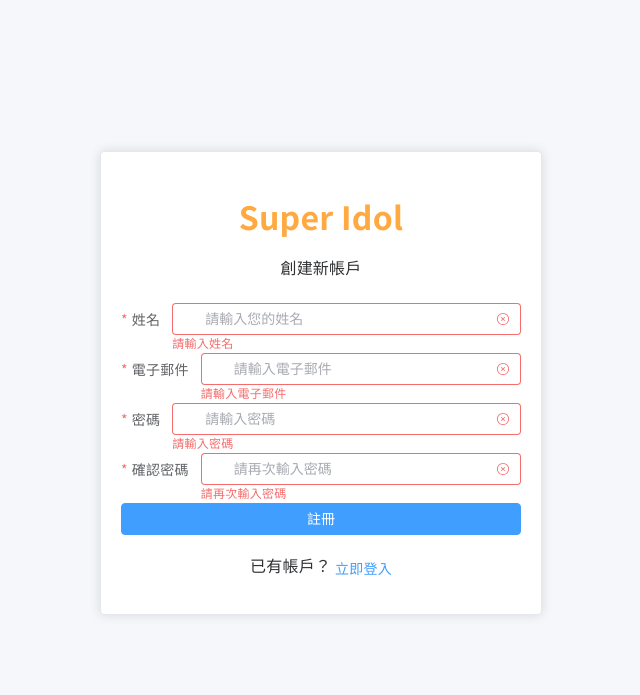
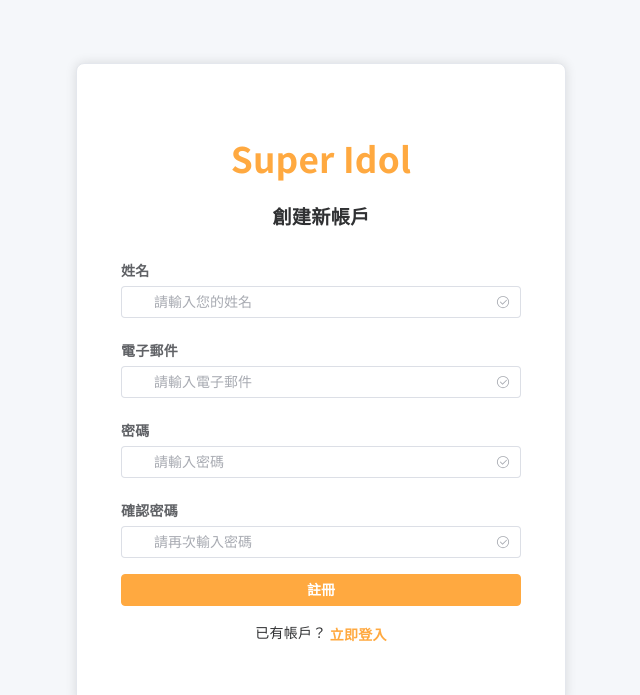
Before and after one commit to 112306024-0823/superidol, a Vue app in the folder super-idol/frontend/: page /register in a window 1280 px wide. Shown: the part 101-796 px from the top of the page, without its empty margins (319-959 px from the left). Built offline with nearby package versions, Linux system fonts and the light colour scheme.

Commit message:
紅字改成沒有輸入顯示紅字
把紅字改成沒有輸入或不符合格式才顯示紅字

```diff
--- a/super-idol/frontend/src/pages/auth/Login.vue
+++ b/super-idol/frontend/src/pages/auth/Login.vue
@@ -76,53 +76,69 @@ export default {
     const loginForm = ref(null)
     const formIsValid = ref(true) // 預設設為true以允許提交
     const connectionStatus = ref('waiting')
+    const isSubmitAttempted = ref(false)
+
 
     const form = reactive({
       email: '',
       password: ''
     })
 
-    // 定義表單驗證規則
   const rules = {
   email: [
-        { required: true, message: '請輸入電子郵件', trigger: 'blur' },
     {
       validator: (rule, value, callback) => {
+        if (!isSubmitAttempted.value && !value) {
+          // 剛進入且空白，不顯示錯誤
+          callback();
+          return;
+        }
         if (!value) {
-              callback(new Error('請輸入電子郵件'))
+          callback(new Error('請輸入電子郵件'));
         } else if (!isValidEmail(value)) {
-              callback(new Error('請輸入有效的電子郵件地址'))
+          callback(new Error('請輸入有效的電子郵件地址'));
         } else {
-              callback()
+          callback();
         }
       },
       trigger: ['blur', 'change']
     }
   ],
   password: [
-        { required: true, message: '請輸入密碼', trigger: 'blur' },
-        { min: 8, message: '密碼長度必須至少為8個字符', trigger: 'blur' }
+    {
+      validator: (rule, value, callback) => {
+        if (!isSubmitAttempted.value && !value) {
+          // 剛進入且空白，不顯示錯誤
+          callback();
+          return;
+        }
+        if (!value) {
+          callback(new Error('請輸入密碼'));
+        } else if (value.length < 8) {
+          callback(new Error('密碼長度必須至少為8個字符'));
+        } else {
+          callback();
+        }
+      },
+      trigger: ['blur', 'change']
+    }
   ]
 }
 
-    // 表單提交時先進行驗證
+
+
 const submitForm = () => {
-      if (!loginForm.value) {
-        // 如果表單ref不存在，直接執行登入邏輯
-        handleLogin();
-        return;
-      }
-
-      loginForm.value.validate((valid) => {
+  isSubmitAttempted.value = true;
+  loginForm.value?.validate(valid => {
     if (valid) {
       handleLogin();
     } else {
-          // 即使表單驗證失敗，也允許嘗試登入
-          console.log('表單驗證失敗，但仍嘗試登入');
-          handleLogin();
+      console.log('驗證失敗');
     }
   });
-    }
+};
+
+
 
     // 即時驗證電子郵件
     const validateEmail = () => {
@@ -187,7 +203,8 @@ export default {
       formIsValid,
       connectionStatus,
       isLoading: computed(() => authStore.isLoading),
-      authError
+      authError,
+      isSubmitAttempted
     }
   }
 }
--- a/super-idol/frontend/src/pages/auth/Register.vue
+++ b/super-idol/frontend/src/pages/auth/Register.vue
@@ -101,6 +101,7 @@ export default {
     const authStore = useAuthStore()
     const registerForm = ref(null)
     const formIsValid = ref(true) // 設為true以允許提交
+    const isSubmitAttempted = ref(false)
     const passwordResult = ref({
       isValid: false,
       message: '',
@@ -116,12 +117,15 @@ export default {
 
     const localError = ref('')
 
-    // 定義表單驗證規則
   const rules = {
   name: [
-        { required: true, message: '請輸入姓名', trigger: 'blur' },
     {
       validator: (rule, value, callback) => {
+        if (!isSubmitAttempted.value && !value) {
+          // 尚未提交且空白，不顯示錯誤
+          callback()
+          return
+        }
         if (!value) {
           callback(new Error('請輸入姓名'))
         } else if (!isValidName(value)) {
@@ -134,9 +138,12 @@ export default {
     }
   ],
   email: [
-        { required: true, message: '請輸入電子郵件', trigger: 'blur' },
     {
       validator: (rule, value, callback) => {
+        if (!isSubmitAttempted.value && !value) {
+          callback()
+          return
+        }
         if (!value) {
           callback(new Error('請輸入電子郵件'))
         } else if (!isValidEmail(value)) {
@@ -149,28 +156,35 @@ export default {
     }
   ],
   password: [
-        { required: true, message: '請輸入密碼', trigger: 'blur' },
-        { min: 8, message: '密碼長度必須至少為8個字符', trigger: 'blur' },
     {
       validator: (rule, value, callback) => {
+        if (!isSubmitAttempted.value && !value) {
+          callback()
+          return
+        }
+        if (!value) {
+          callback(new Error('請輸入密碼'))
+        } else if (value.length < 8) {
+          callback(new Error('密碼長度必須至少為8個字符'))
+        } else {
           const result = validatePassword(value)
           if (!result.isValid) {
             callback(new Error(result.message))
           } else {
-              // 當密碼變更時，同時檢查確認密碼
-              if (form.confirmPassword) {
-                registerForm.value?.validateField('confirmPassword')
+            callback()
           }
-              callback()
         }
       },
       trigger: ['blur', 'change']
     }
   ],
   confirmPassword: [
-        { required: true, message: '請再次輸入密碼', trigger: 'blur' },
     {
       validator: (rule, value, callback) => {
+        if (!isSubmitAttempted.value && !value) {
+          callback()
+          return
+        }
         if (!value) {
           callback(new Error('請再次輸入密碼'))
         } else if (!doPasswordsMatch(form.password, value)) {
@@ -183,6 +197,7 @@ export default {
     }
   ]
 }
+
 
     // 檢查密碼強度
     const checkPasswordStrength = () => {
@@ -206,24 +221,21 @@ export default {
       }
     }
 
-    // 表單提交時先進行驗證
   const submitForm = () => {
+  isSubmitAttempted.value = true
   if (!registerForm.value) {
-        // 如果表單ref不存在，直接執行註冊邏輯
-        handleRegister();
-        return;
+    handleRegister()
+    return
+  }
+  registerForm.value.validate(valid => {
+    if (valid) {
+      handleRegister()
+    } else {
+      console.log('表單驗證失敗，顯示錯誤訊息')
+    }
+  })
 }
 
-      registerForm.value.validate((valid) => {
-        if (valid) {
-          handleRegister();
-        } else {
-          // 即使表單驗證失敗，也允許用戶嘗試註冊
-          console.log('表單驗證失敗，但仍嘗試註冊');
-          handleRegister();
-        }
-      });
-    }
 
     const handleRegister = async () => {
       if (form.password !== form.confirmPassword) {
@@ -280,6 +292,7 @@ export default {
       validateConfirmPassword,
       checkPasswordStrength,
       passwordResult,
+      isSubmitAttempted,
       formIsValid,
       isLoading: computed(() => authStore.isLoading),
       authError
@@ -300,6 +313,9 @@ export default {
 .auth-container {
   width: 100%;
   max-width: 440px;
+  padding: 24px;
+  box-shadow: 0 4px 12px rgb(0 0 0 / 0.1);
+  border-radius: 8px;
 }
 
 .auth-header {
@@ -308,26 +324,88 @@ export default {
 }
 
 .auth-header h1 {
-  color: #ffa940;
+  color: #ffa940; /* 橘色 */
   margin-bottom: 8px;
+  font-weight: 700;
+  font-size: 2.2rem;
+}
+
+.auth-header p {
+  color: #303133; /* 深灰/黑色 */
+  font-weight: 600;
+  font-size: 1.2rem;
 }
 
 .auth-form {
   margin-top: 20px;
 }
 
+/* 全部表單欄位垂直排列 */
+.auth-form >>> .el-form-item {
+  flex-direction: column;
+  align-items: flex-start;
+  margin-bottom: 16px;
+}
+
+
+
+/* 輸入框寬度全滿 */
+.auth-form >>> .el-form-item__content {
+  width: 100%;
+}
+
+
+/* 讓表單標籤跟輸入框垂直排列 */
+.auth-form >>> .el-form-item {
+  flex-direction: column;
+  align-items: flex-start;
+}
+
+.auth-form >>> .el-form-item__label {
+  padding: 0 0 6px 0;
+  font-weight: 600;
+  color: #606266;
+}
+
+/* 輸入框寬度全滿 */
+.auth-form >>> .el-form-item__content {
+  width: 100%;
+}
+
+/* 按鈕橘色風格 */
 .register-btn {
   width: 100%;
+  background-color: #ffa940;
+  border-color: #ffa940;
+  color: white;
+  font-weight: 600;
+  transition: background-color 0.3s ease;
+  border-radius: 4px;
+}
+
+.register-btn:hover {
+  background-color: #d48806;
+  border-color: #d48806;
+}
+
+/* 立即登入橘色連結 */
+.auth-footer .el-link {
+  color: #ffa940 !important;
+  font-weight: 600;
+  cursor: pointer;
 }
 
 .auth-footer {
   text-align: center;
   margin-top: 16px;
+  font-size: 14px;
 }
 
+/* 密碼強度提示 */
 .password-strength {
   margin-top: 5px;
   font-size: 12px;
+  font-weight: 600;
 }
 
 .password-strength.weak {
@@ -343,7 +421,7 @@ export default {
 }
 
 .password-strength.strong {
-  color: #1890ff;
+  color: #ffa940; /* 強調橘色 */
 }
 
 .password-strength.error {
```
Lines whose indentation alone changed are shown as unchanged.
